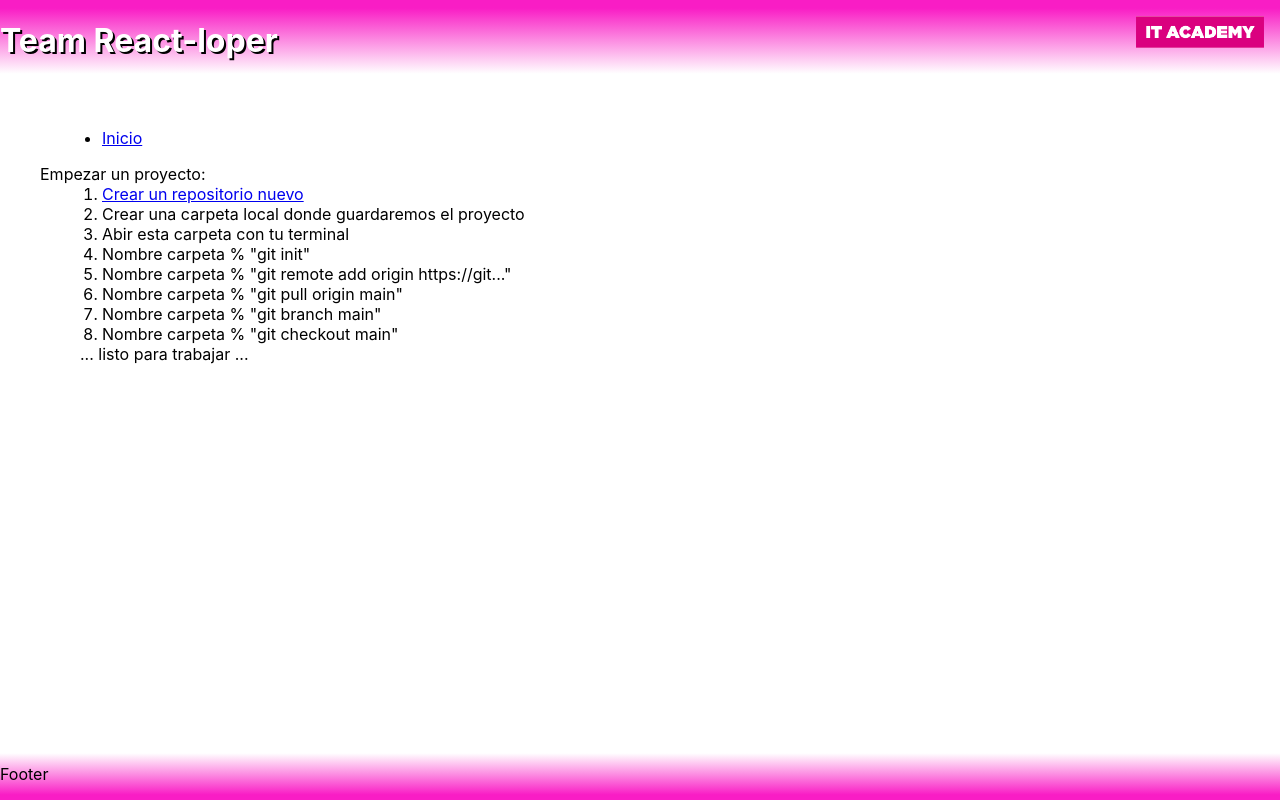
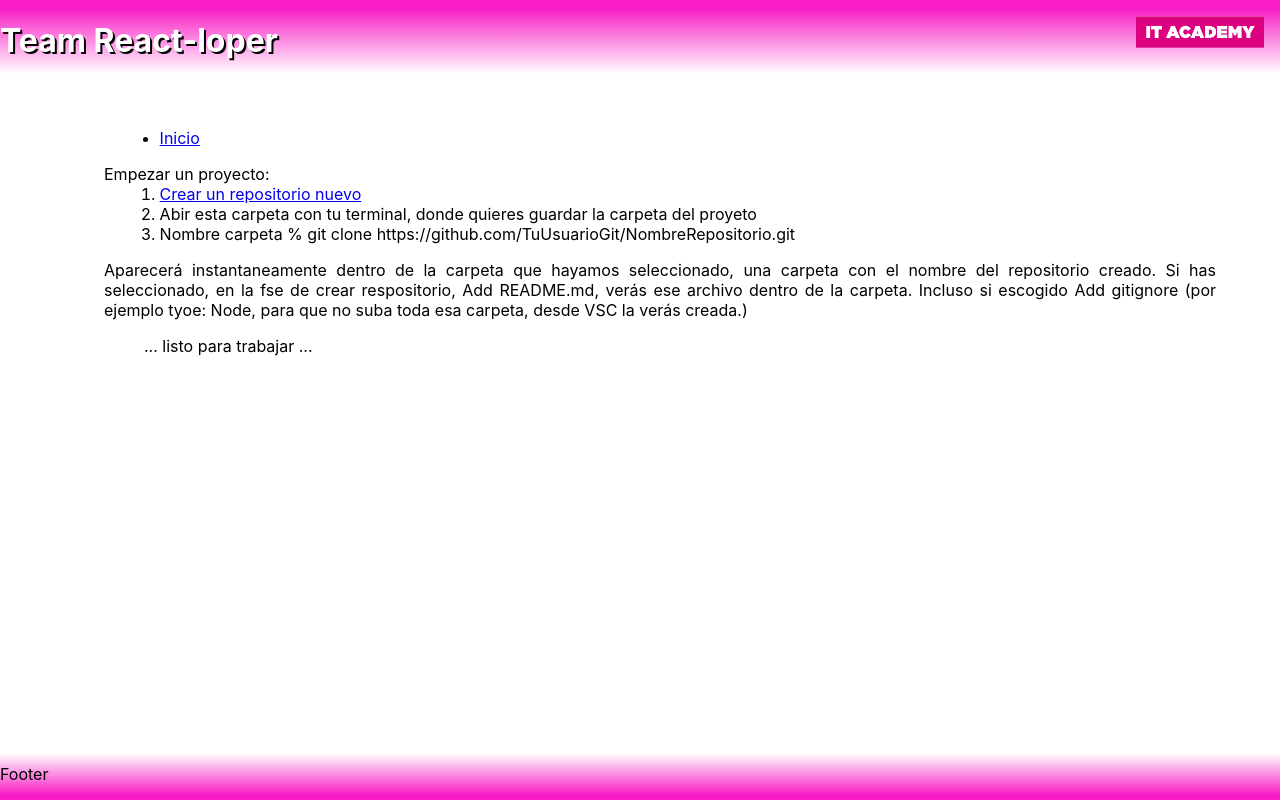
Before and after one commit to KrystelDev/Grup-d-estudi-It-React, a React (Create React App) app in the folder github/: page /startProject in a window 1280 px wide. Built offline with nearby package versions, Linux system fonts and the light colour scheme.

Commit message:
upDate startProject

```diff
--- a/github/src/pages/startProject/StartProject.js
+++ b/github/src/pages/startProject/StartProject.js
@@ -17,13 +17,22 @@
             Crear un repositorio nuevo
           </Link>
         </li>
-        <li>Crear una carpeta local donde guardaremos el proyecto</li>
-        <li>Abir esta carpeta con tu terminal</li>
-        <li>Nombre carpeta % "git init"</li>
-        <li>Nombre carpeta % "git remote add origin https://git..."</li>
-        <li>Nombre carpeta % "git pull origin main"</li>
-        <li>Nombre carpeta % "git branch main"</li>
-        <li>Nombre carpeta % "git checkout main"</li>
+        <li>
+          Abir esta carpeta con tu terminal, donde quieres guardar la carpeta
+          del proyeto
+        </li>
+        <li>
+          Nombre carpeta % git clone
+          https://github.com/TuUsuarioGit/NombreRepositorio.git
+        </li>
+        <p>
+          Aparecerá instantaneamente dentro de la carpeta que hayamos
+          seleccionado, una carpeta con el nombre del repositorio creado. Si has
+          seleccionado, en la fse de crear respositorio, Add README.md, verás
+          ese archivo dentro de la carpeta. Incluso si escogido Add gitignore
+          (por ejemplo tyoe: Node, para que no suba toda esa carpeta, desde VSC
+          la verás creada.)
+        </p>
         <ol>... listo para trabajar ...</ol>
       </ol>
     </Fragment>
--- a/github/src/styled/App.css
+++ b/github/src/styled/App.css
@@ -16,8 +16,9 @@
 }
 
 main {
-  margin: 10% 0;
+  margin: 10% 5%;
   color: black;
+  text-align: justify;
 }
 footer {
   background: linear-gradient(to top, #f91dc5 10%, #ffffff 90%);
```
